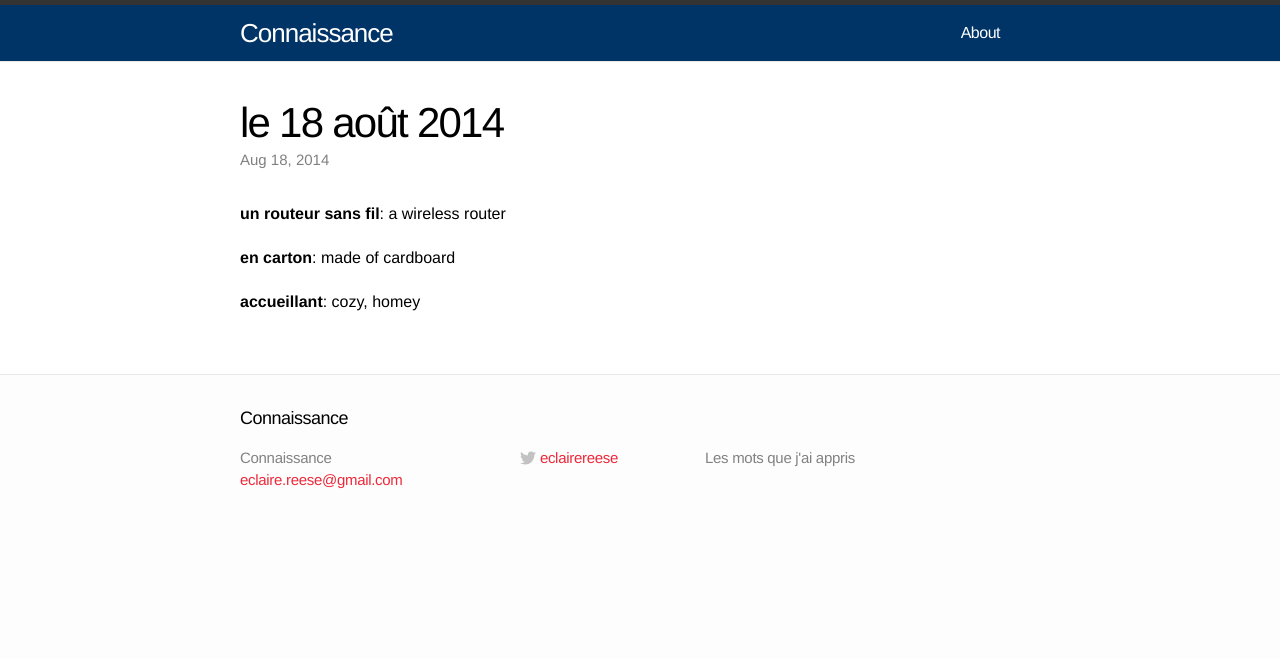
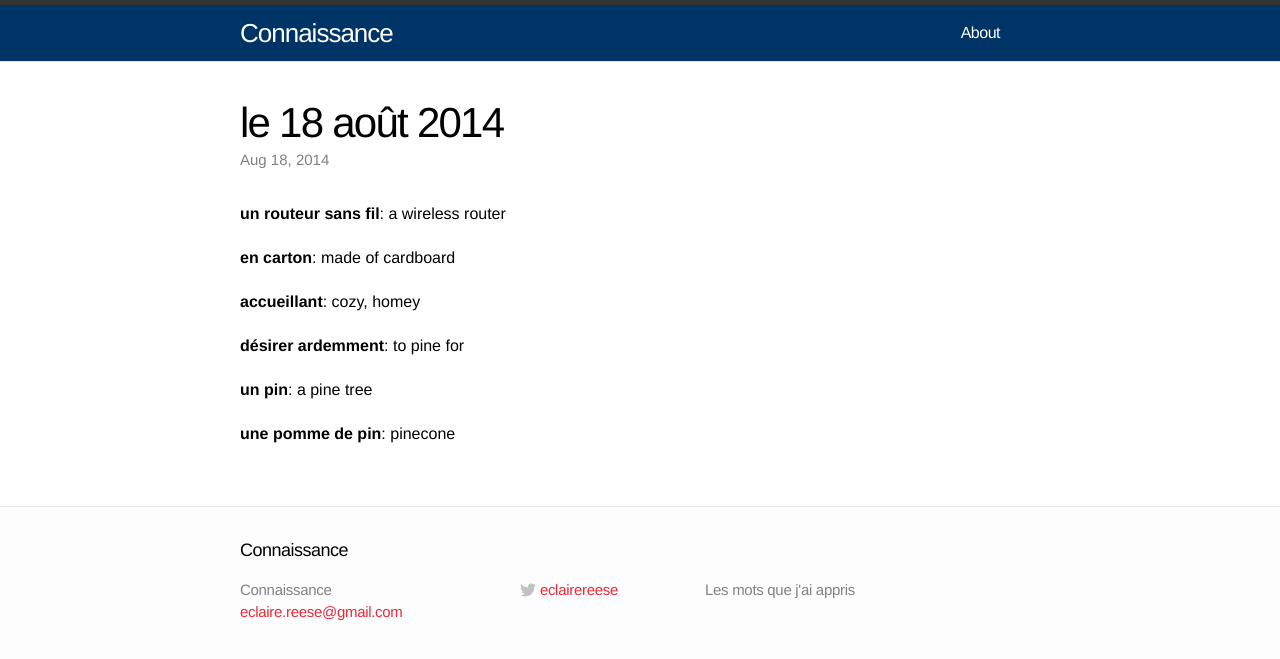
Before and after one commit to emilyreese/connaissance, a Jekyll site: the page built from _posts/2014-08-18-le-18-aout-2014.markdown, in a window 1280 px wide. Shown: the top 659 px of the page. Built offline with Jekyll 4.4.1, drawn with Linux system fonts in a browser that asks for light colours.

Commit message:
le 18 août: add a bunch of pine-related words

```diff
--- a/_posts/2014-08-18-le-18-aout-2014.markdown
+++ b/_posts/2014-08-18-le-18-aout-2014.markdown
@@ -10,3 +10,9 @@ categories: mots
 **en carton**: made of cardboard
 
 **accueillant**: cozy, homey
+
+**désirer ardemment**: to pine for
+
+**un pin**: a pine tree
+
+**une pomme de pin**: pinecone
```
